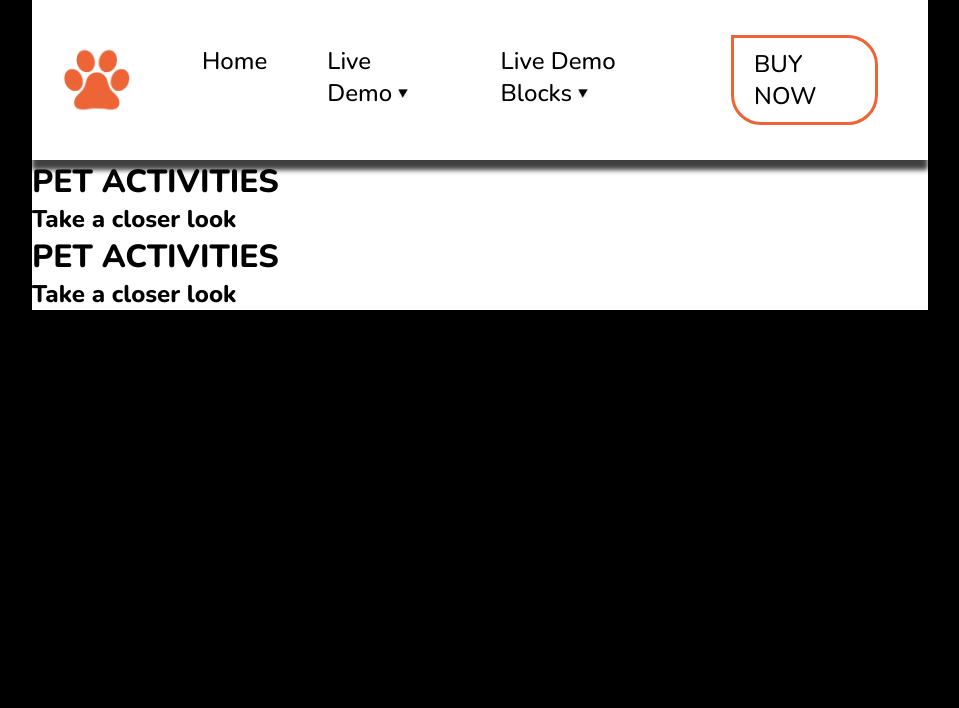
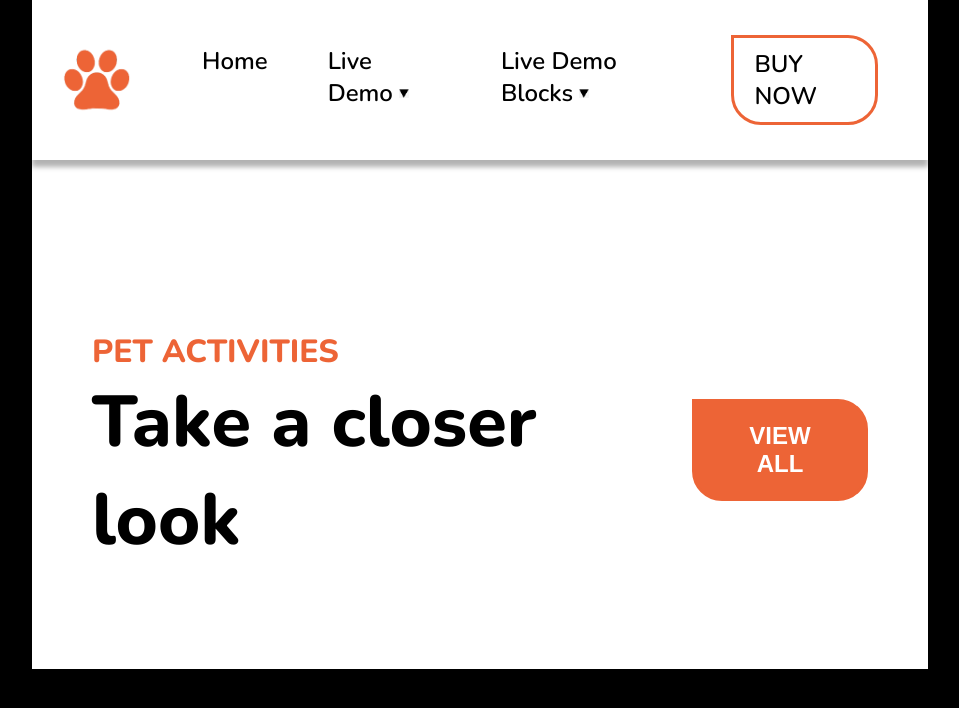
Before and after one commit to gomez-fernando/202205-W01CH03_Fernando-Gomez, a plain HTML site: page index.html in a window 1280 px wide. Shown: the whole page, without its empty margins (160-1119 px from the left). Drawn offline with nearby package versions, Linux system fonts and the light colour scheme.

Commit message:
Add layout and styles to titles section

```diff
--- a/index.html
+++ b/index.html
@@ -27,14 +27,17 @@
 
             </header>
 
-            <main>
-                <div>
-                    <h1>PET ACTIVITIES</h1>
-                    <h2>Take a closer look</h2>
-                </div>
-                <div>
-                    <h1>PET ACTIVITIES</h1>
-                <h2>Take a closer look</h2>
+            <main class="main">
+                <div class="titles">
+                    <div>
+                        <h1>PET ACTIVITIES</h1>
+                        <h2>Take a closer look</h2>
+                    </div>
+                    <div>
+                        <button class="titles__button">
+                            VIEW ALL
+                        </button>
+                    </div>
                 </div>
             </main>
 
--- a/style.css
+++ b/style.css
@@ -1,4 +1,8 @@
-@import url('https://fonts.googleapis.com/css2?family=Nunito:wght@500;800&display=swap');
+@import url('https://fonts.googleapis.com/css2?family=Nunito:wght@500;600;800&display=swap');
+
+:root {
+    --primary: rgb(237,100,54);
+  }
 
 * {
     box-sizing: border-box;
@@ -7,6 +11,7 @@
 
 body{
     font-family: "Nunito", sans-serif;
+    font-weight: 501;
     background: black;
     display: flex;
     justify-content: center;
@@ -17,9 +22,9 @@ body{
 }
 .header{
     padding:15px 30px 15px 30px;
-    -webkit-box-shadow: 0px 10px 5px 0px rgba(0,0,0,0.75);
-    -moz-box-shadow: 0px 10px 5px 0px rgba(0,0,0,0.75);
-    box-shadow: 0px 10px 5px 0px rgba(0,0,0,0.75);
+    -webkit-box-shadow: 0px 7px 5px 0px rgba(0,0,0,0.3);
+    -moz-box-shadow: 0px 7px 5px 0px rgba(0,0,0,0.3);
+    box-shadow: 0px 7px 5px 0px rgba(0,0,0,0.3);
 }
 .header__nav{
     display: flex;
@@ -40,7 +45,7 @@ body{
     padding: 10px;
 }
 .header__nav_ul--button{
-    border: 3px solid rgb(237,100,54);
+    border: 3px solid var(--primary);
     padding: 10px 20px 10px 20px !important;
     border-radius: 0 30px 30px 30px;
 }
@@ -48,3 +53,34 @@ body{
     width: 10px;
     margin: 0 0 3px 0;
 }
+.main{
+    padding:60px;
+}
+.titles{
+    display: flex;
+    justify-content: space-between;
+    padding: 110px 0 40px 0;
+    align-items: center;
+}
+.titles h1{
+    font-size: 2rem;
+    color: var(--primary);
+}
+.titles h2{
+    font-size: 4.5rem;
+}
+.titles__button{
+    font-size: 1.5rem;
+    font-family: Nanuto, sans-serif;
+    font-weight: 600;
+    /* padding: 10px 20px; */
+    /* padding: 10px 20px 10px 20px; */
+    background: var(--primary);
+    color: white;
+    /* border: 3px solid var(--primary); */
+
+    border: 3px solid var(--primary);
+    padding: 10px 20px 10px 20px !important;
+    border-radius: 0 30px 30px 30px;
+    padding: 20px 30px 20px 30px !important;
+}
```
